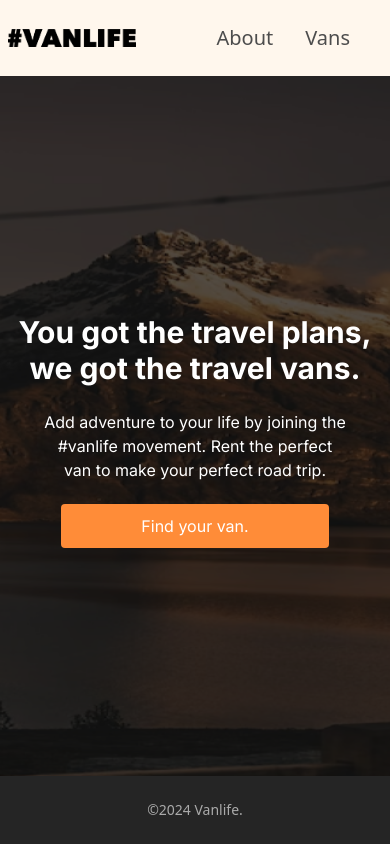
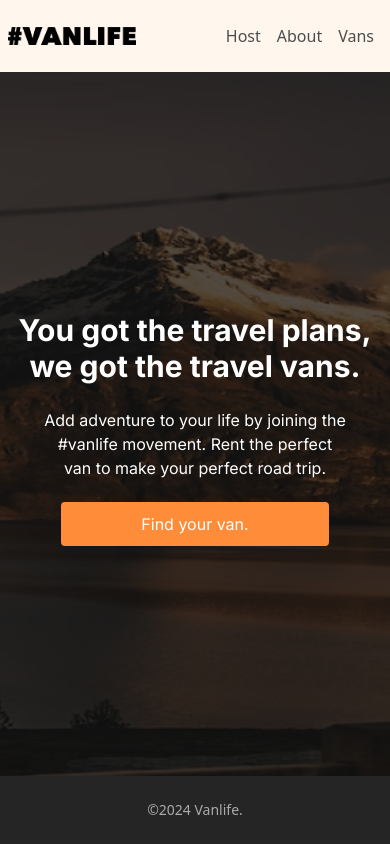
Before and after one commit to Ephy-kimotho/vanlife, a React (Vite) app: page / in a window 390 px wide. Built offline with nearby package versions, Linux system fonts and the light colour scheme; no server answers.

Commit message:
chore: included host route in header and routes

```diff
--- a/src/components/common/Header.jsx
+++ b/src/components/common/Header.jsx
@@ -8,14 +8,26 @@ function Header() {
         <img src={Logo} alt="vanlife logo" className="w-32 sm:w-40" />
       </Link>
 
-      <nav className="flex gap-8 mr-8">
+      <nav className="flex gap-4 sm:gap-8  mr-2 sm:mr-8">
+        <NavLink
+          to="host"
+          end
+          className={({ isActive }) =>
+            isActive
+              ? "text-base sm:text-xl text-night underline font-bold"
+              : "text-base sm:text-xl text-gray-200 hover:text-night hover:underline"
+          }
+        >
+          Host
+        </NavLink>
+
         <NavLink
           to="about"
           end
           className={({ isActive }) =>
             isActive
-              ? "text-xl text-night underline font-bold"
-              : "text-xl text-gray-200 hover:text-night hover:underline"
+              ? "text-base sm:text-xl text-night underline font-bold"
+              : "text-base sm:text-xl text-gray-200 hover:text-night hover:underline"
           }
         >
           About
@@ -26,8 +38,8 @@ function Header() {
           end
           className={({ isActive }) =>
             isActive
-              ? "text-xl text-night underline font-bold"
-              : "text-xl text-gray-200 hover:text-night hover:underline"
+              ? "text-base sm:text-xl text-night underline font-bold"
+              : "text-base sm:text-xl text-gray-200 hover:text-night hover:underline"
           }
         >
           Vans
--- a/src/routes/routes.jsx
+++ b/src/routes/routes.jsx
@@ -7,6 +7,11 @@ import VanDetail from "../components/VanDetail";
 import ErrorBoundary from "../components/ErrorBoundary";
 import vansLoader from "../loaders/vansLoader";
 import vanLoader from "../loaders/vanLoader";
+import HostLayout from "../host/HostLayout";
+import Dashboard from "../host/Dashboard";
+import HostVans from "../host/HostVans";
+import Income from "../host/Income";
+import Reviews from "../host/Reviews";
 
 const router = createBrowserRouter(
   [
@@ -33,6 +38,28 @@ const router = createBrowserRouter(
           loader: vanLoader,
         },
         {
+          path: "host",
+          element: <HostLayout />,
+          children: [
+            {
+              index: true,
+              element: <Dashboard />,
+            },
+            {
+              path: "vans",
+              element: <HostVans />,
+            },
+            {
+              path: "income",
+              element: <Income />,
+            },
+            {
+              path: "reviews",
+              element: <Reviews />,
+            },
+          ],
+        },
+        {
           path: "*",
           element: <ErrorBoundary />,
         },
```
